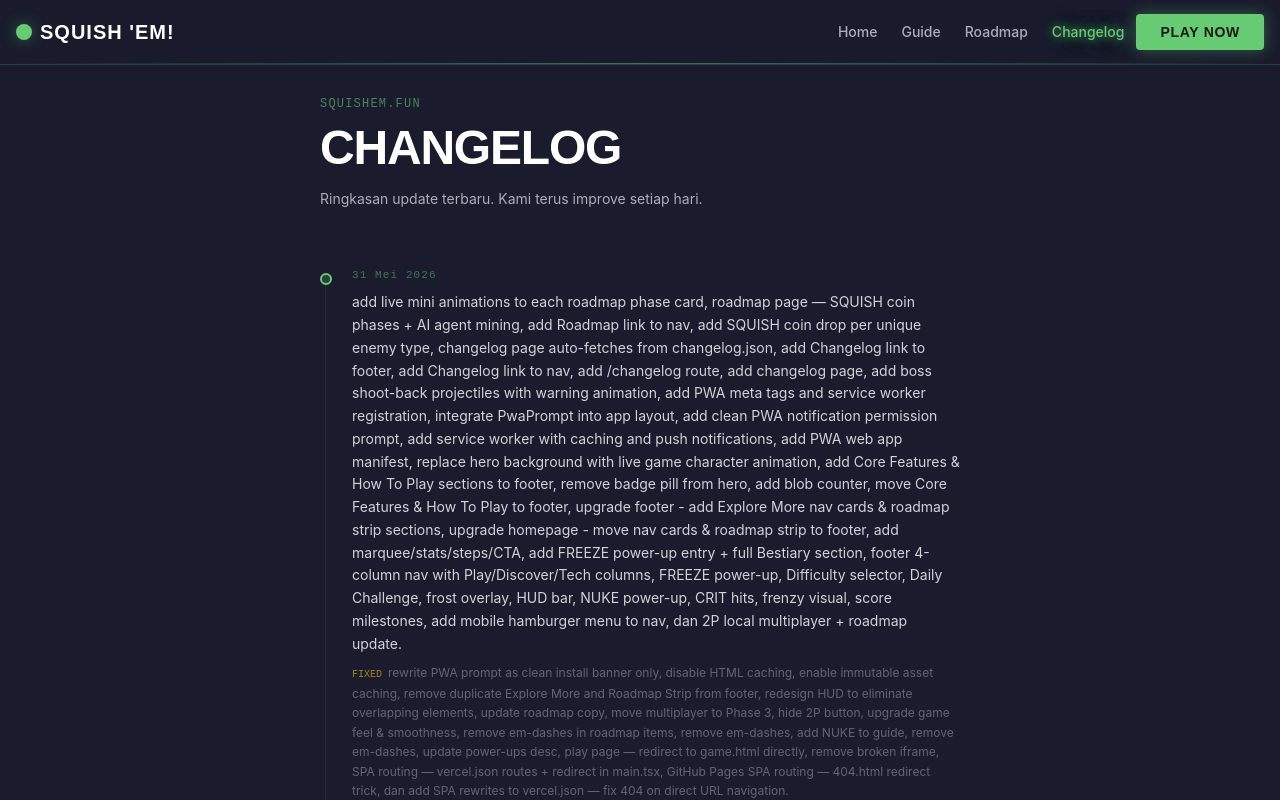
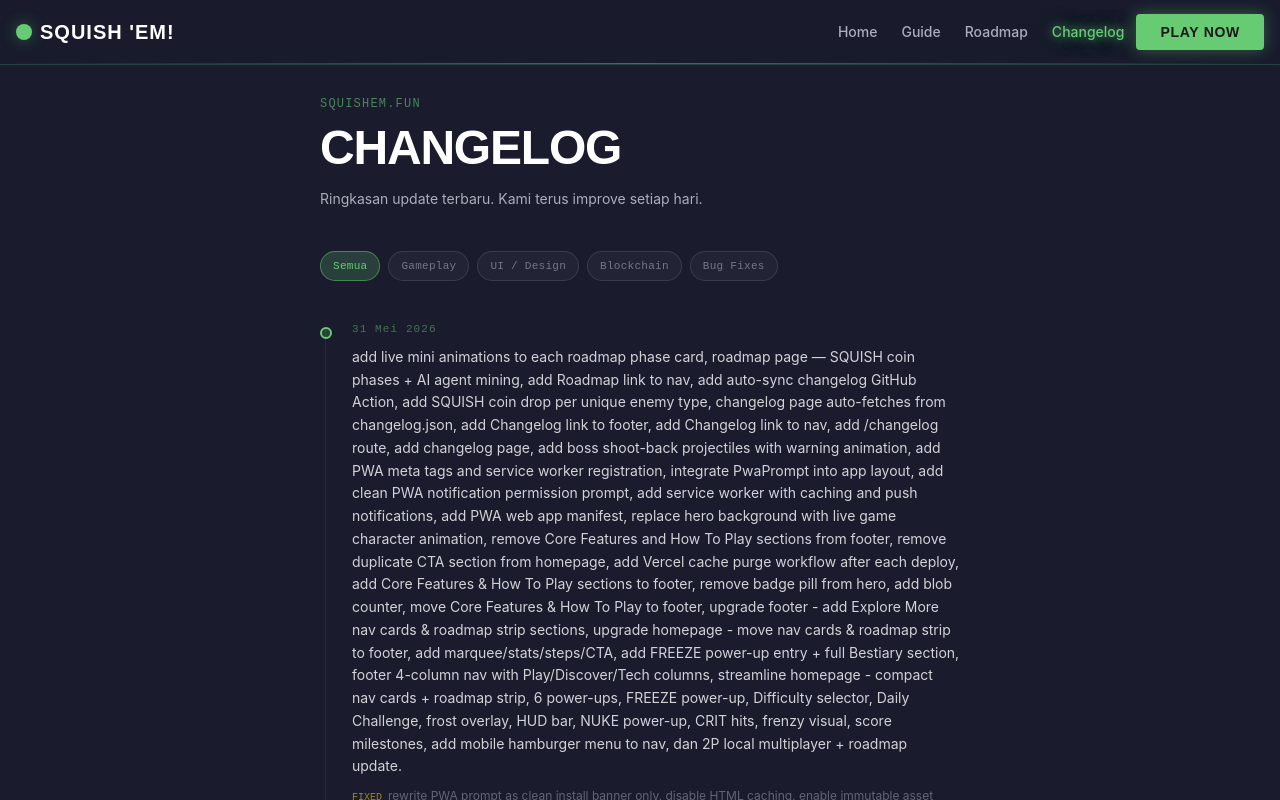
Before and after one commit to yusufsafary/squish-em, a React (Vite) app: page /changelog in a window 1280 px wide. Shown: the top 800 px of the page. Built offline with nearby package versions, Linux system fonts and the light colour scheme.

Commit message:
feat: add Built With section to homepage + changelog category filters (Gameplay/UI/Blockchain/Fixes)

```diff
--- a/src/pages/changelog.tsx
+++ b/src/pages/changelog.tsx
@@ -1,25 +1,39 @@
 import { useEffect, useState } from "react";
-import { motion } from "framer-motion";
+import { motion, AnimatePresence } from "framer-motion";
 
 interface CommitEntry { sha: string; message: string; timestamp: string; }
 interface BuildEntry { date: string; commits: CommitEntry[]; }
 interface ChangelogData { generated: string; builds: BuildEntry[]; }
 
+type Category = "all" | "gameplay" | "ui" | "blockchain" | "fixes";
+
+const CATEGORIES: { id: Category; label: string }[] = [
+  { id: "all",        label: "Semua"      },
+  { id: "gameplay",   label: "Gameplay"   },
+  { id: "ui",         label: "UI / Design"},
+  { id: "blockchain", label: "Blockchain" },
+  { id: "fixes",      label: "Bug Fixes"  },
+];
+
+const GAMEPLAY_KW   = /blob|boss|enemy|power.?up|squish|game|level|combo|shoot|leaderboard|difficulty|cannon|score|wave|nuke|freeze|crit|frenzy|mining.?agent|2p|multiplayer|powerup|kill|bullet|projectile|spawn|health/i;
+const UI_KW         = /nav|footer|hero|homepage|home.?page|landing|animation|visual|design|layout|banner|marquee|badge|font|style|icon|button|dark|ui|ux|responsive|mobile.?menu|hamburger|scroll|glassmorphic|ticker|card/i;
+const BLOCKCHAIN_KW = /solana|blockchain|token|wallet|nft|on.?chain|\$squish|spl|mining|crypto|web3|defi|smart.?contract/i;
+
+function categorize(msg: string): Category[] {
+  const cats: Category[] = [];
+  const lower = msg.toLowerCase();
+  if (/^fix/.test(lower)) cats.push("fixes");
+  if (GAMEPLAY_KW.test(lower))   cats.push("gameplay");
+  if (UI_KW.test(lower))         cats.push("ui");
+  if (BLOCKCHAIN_KW.test(lower)) cats.push("blockchain");
+  if (cats.length === 0) cats.push("ui");
+  return cats;
+}
+
 function parseCommit(msg: string) {
   const m = msg.match(/^(\w+)(?:\([^)]+\))?:\s*(.+)$/);
   if (m) return { type: m[1].toLowerCase(), title: m[2] };
   return { type: "", title: msg };
-}
-
-function buildSummary(commits: CommitEntry[]): { feats: string[]; fixes: string[] } {
-  const feats: string[] = [];
-  const fixes: string[] = [];
-  commits.forEach(c => {
-    const { type, title } = parseCommit(c.message);
-    if (type === "feat") feats.push(title);
-    else if (type === "fix") fixes.push(title);
-  });
-  return { feats, fixes };
 }
 
 function toSentence(items: string[]): string {
@@ -28,15 +42,32 @@ function toSentence(items: string[]): string {
   return items.slice(0, -1).join(", ") + ", dan " + items[items.length - 1] + ".";
 }
 
+function buildSummary(commits: CommitEntry[], activeFilter: Category) {
+  const feats: string[] = [];
+  const fixes: string[] = [];
+
+  commits.forEach(c => {
+    const { type, title } = parseCommit(c.message);
+    const cats = categorize(c.message);
+    if (activeFilter !== "all" && !cats.includes(activeFilter)) return;
+    if (type === "feat" || type === "ci" || type === "refactor" || type === "perf") feats.push(title);
+    else if (type === "fix") fixes.push(title);
+    else if (!type) feats.push(title);
+  });
+
+  return { feats, fixes };
+}
+
 function formatDate(dateStr: string): string {
   const d = new Date(dateStr + "T00:00:00Z");
   return d.toLocaleDateString("id-ID", { day: "numeric", month: "long", year: "numeric" });
 }
 
 export default function Changelog() {
-  const [data, setData] = useState<ChangelogData | null>(null);
+  const [data, setData]       = useState<ChangelogData | null>(null);
   const [loading, setLoading] = useState(true);
-  const [error, setError] = useState(false);
+  const [error, setError]     = useState(false);
+  const [active, setActive]   = useState<Category>("all");
 
   useEffect(() => {
     fetch("/changelog.json", { cache: "no-store" })
@@ -45,13 +76,19 @@ export default function Changelog() {
       .catch(() => { setError(true); setLoading(false); });
   }, []);
 
+  const hasContent = (build: BuildEntry) => {
+    const { feats, fixes } = buildSummary(build.commits, active);
+    return feats.length > 0 || fixes.length > 0;
+  };
+
   return (
     <main className="min-h-screen pt-24 pb-20">
       <div className="container mx-auto px-4 max-w-2xl">
 
+        {/* Header */}
         <motion.div
-          initial={{ opacity: 0, y: 20 }} animate={{ opacity: 1, y: 0 }} transition={{ duration: 0.5 }}
-          className="mb-14"
+          initial={{ opacity: 0, y: 20 }} animate={{ opacity: 1, y: 0 }}
+          transition={{ duration: 0.5 }} className="mb-10"
         >
           <p className="font-mono text-xs text-primary/60 tracking-widest mb-3">SQUISHEM.FUN</p>
           <h1 className="font-display font-black text-4xl md:text-5xl text-white tracking-tight mb-4">Changelog</h1>
@@ -60,6 +97,28 @@ export default function Changelog() {
           </p>
         </motion.div>
 
+        {/* Filter tabs */}
+        <motion.div
+          initial={{ opacity: 0, y: 10 }} animate={{ opacity: 1, y: 0 }}
+          transition={{ duration: 0.4, delay: 0.15 }}
+          className="flex flex-wrap gap-2 mb-10"
+        >
+          {CATEGORIES.map(cat => (
+            <button
+              key={cat.id}
+              onClick={() => setActive(cat.id)}
+              className={`px-3 py-1.5 rounded-full font-mono text-[11px] tracking-wide border transition-all duration-200 ${
+                active === cat.id
+                  ? "bg-primary/20 border-primary/50 text-primary"
+                  : "bg-white/4 border-white/10 text-muted-foreground/60 hover:border-white/20 hover:text-white/70"
+              }`}
+            >
+              {cat.label}
+            </button>
+          ))}
+        </motion.div>
+
+        {/* States */}
         {loading && (
           <div className="space-y-8">
             {[1, 2, 3].map(n => (
@@ -82,31 +141,34 @@ export default function Changelog() {
         )}
 
         {data && (
-          <div className="relative">
+          <AnimatePresence mode="wait">
+            <motion.div
+              key={active}
+              initial={{ opacity: 0, y: 8 }} animate={{ opacity: 1, y: 0 }}
+              exit={{ opacity: 0 }} transition={{ duration: 0.25 }}
+              className="relative"
+            >
               <div className="absolute left-[5px] top-2 bottom-0 w-px bg-white/6" />
               <div className="space-y-12">
                 {data.builds.map((build, bi) => {
-                const { feats, fixes } = buildSummary(build.commits);
-                if (feats.length === 0 && fixes.length === 0) return null;
+                  if (!hasContent(build)) return null;
+                  const { feats, fixes } = buildSummary(build.commits, active);
                   return (
                     <motion.div
-                    key={build.date}
-                    initial={{ opacity: 0, y: 20 }} animate={{ opacity: 1, y: 0 }}
-                    transition={{ duration: 0.4, delay: bi * 0.07 }}
+                      key={build.date + active}
+                      initial={{ opacity: 0, y: 16 }} animate={{ opacity: 1, y: 0 }}
+                      transition={{ duration: 0.35, delay: bi * 0.05 }}
                       className="relative pl-8"
                     >
                       <div className="absolute left-0 top-1.5 w-3 h-3 rounded-full border-2 border-primary bg-primary/20" />
-
                       <p className="font-mono text-[11px] text-primary/50 tracking-widest mb-2">
                         {formatDate(build.date)}
                       </p>
-
                       {feats.length > 0 && (
                         <p className="text-sm text-white/80 leading-relaxed mb-2">
                           {toSentence(feats)}
                         </p>
                       )}
-
                       {fixes.length > 0 && (
                         <p className="text-xs text-muted-foreground/50 leading-relaxed">
                           <span className="text-yellow-400/60 font-mono text-[10px] mr-1.5">FIXED</span>
@@ -116,21 +178,28 @@ export default function Changelog() {
                     </motion.div>
                   );
                 }).filter(Boolean)}
+
+                {data.builds.every(b => !hasContent(b)) && (
+                  <p className="pl-8 font-mono text-xs text-muted-foreground/35">
+                    Belum ada update di kategori ini.
+                  </p>
+                )}
               </div>
-          </div>
+            </motion.div>
+          </AnimatePresence>
         )}
 
         {data && (
           <div className="mt-14 pt-5 border-t border-white/5">
             <p className="font-mono text-[10px] text-muted-foreground/25">
-              Diperbarui: {new Date(data.generated).toLocaleString("id-ID", {
+              Diperbarui:{" "}
+              {new Date(data.generated).toLocaleString("id-ID", {
                 day: "numeric", month: "short", year: "numeric",
-                hour: "2-digit", minute: "2-digit"
+                hour: "2-digit", minute: "2-digit",
               })}
             </p>
           </div>
         )}
-
       </div>
     </main>
   );
--- a/src/pages/home.tsx
+++ b/src/pages/home.tsx
@@ -173,6 +173,123 @@ function MarqueeTicker() {
   );
 }
 
+
+function BuiltWith() {
+  const TECHS = [
+    {
+      category: "Frontend",
+      color: "127,65%,52%",
+      items: [
+        { name: "React 18",        desc: "UI component engine"          },
+        { name: "TypeScript",      desc: "Type-safe codebase"           },
+        { name: "Vite",            desc: "Dev server & bundler"         },
+        { name: "Framer Motion",   desc: "Animations & transitions"     },
+        { name: "Tailwind CSS",    desc: "Utility-first styling"        },
+      ],
+    },
+    {
+      category: "Blockchain",
+      color: "263,68%,60%",
+      items: [
+        { name: "Solana",          desc: "Layer-1 chain for $SQUISH"    },
+        { name: "Anchor",          desc: "Smart contract framework"     },
+        { name: "$SQUISH SPL",     desc: "In-game token standard"       },
+        { name: "Phantom Wallet",  desc: "Web3 wallet integration"      },
+        { name: "Helius RPC",      desc: "High-speed Solana node"       },
+      ],
+    },
+    {
+      category: "AI & Python",
+      color: "48,95%,58%",
+      items: [
+        { name: "Python 3.12",     desc: "AI agent runtime"             },
+        { name: "RL-DQN",          desc: "Reinforcement learning model" },
+        { name: "NumPy",           desc: "State vector processing"      },
+        { name: "WebSocket",       desc: "Real-time agent↔game bridge"  },
+        { name: "ONNX Runtime",    desc: "On-device model inference"    },
+      ],
+    },
+    {
+      category: "Infrastructure",
+      color: "215,88%,62%",
+      items: [
+        { name: "Vercel Edge",     desc: "Global CDN deployment"        },
+        { name: "PWA / SW",        desc: "Offline & installable"        },
+        { name: "GitHub Actions",  desc: "CI / auto-changelog"          },
+        { name: "Canvas API",      desc: "Game rendering engine"        },
+        { name: "Web Audio API",   desc: "8-bit sound synthesis"        },
+      ],
+    },
+  ];
+
+  return (
+    <section className="border-t border-white/5 py-20 bg-background">
+      <div className="container mx-auto px-4 max-w-5xl">
+        <motion.div
+          initial={{ opacity: 0, y: 20 }} whileInView={{ opacity: 1, y: 0 }}
+          viewport={{ once: true, margin: "-60px" }} transition={{ duration: 0.5 }}
+          className="mb-12"
+        >
+          <p className="font-mono text-xs text-primary/60 tracking-widest mb-3">STACK</p>
+          <h2 className="font-display font-black text-3xl md:text-4xl text-white tracking-tight">
+            Built With
+          </h2>
+          <p className="text-muted-foreground text-sm mt-3 max-w-lg leading-relaxed">
+            Open, modern tech from browser to blockchain. No proprietary lock-in.
+          </p>
+        </motion.div>
+
+        <div className="grid grid-cols-1 sm:grid-cols-2 gap-5">
+          {TECHS.map((group, gi) => (
+            <motion.div
+              key={group.category}
+              initial={{ opacity: 0, y: 24 }} whileInView={{ opacity: 1, y: 0 }}
+              viewport={{ once: true, margin: "-40px" }}
+              transition={{ duration: 0.4, delay: gi * 0.08 }}
+              className="rounded-xl border border-white/8 bg-white/[0.02] p-5 hover:border-white/16 transition-colors"
+            >
+              <div className="flex items-center gap-2 mb-4">
+                <span
+                  className="w-2 h-2 rounded-full flex-shrink-0"
+                  style={{ background: `hsl(${group.color})`, boxShadow: `0 0 6px hsl(${group.color} / 0.6)` }}
+                />
+                <span
+                  className="font-mono text-[10px] tracking-widest font-bold"
+                  style={{ color: `hsl(${group.color})` }}
+                >
+                  {group.category.toUpperCase()}
+                </span>
+              </div>
+              <ul className="space-y-3">
+                {group.items.map((item, ii) => (
+                  <motion.li
+                    key={item.name}
+                    initial={{ opacity: 0, x: -8 }} whileInView={{ opacity: 1, x: 0 }}
+                    viewport={{ once: true }}
+                    transition={{ duration: 0.3, delay: gi * 0.08 + ii * 0.04 }}
+                    className="flex items-center justify-between gap-3"
+                  >
+                    <span className="text-sm font-medium text-white/85">{item.name}</span>
+                    <span className="text-[11px] text-muted-foreground/50 text-right leading-tight">{item.desc}</span>
+                  </motion.li>
+                ))}
+              </ul>
+            </motion.div>
+          ))}
+        </div>
+
+        <motion.p
+          initial={{ opacity: 0 }} whileInView={{ opacity: 1 }}
+          viewport={{ once: true }} transition={{ duration: 0.5, delay: 0.3 }}
+          className="font-mono text-[10px] text-muted-foreground/25 mt-8 text-center"
+        >
+          All game logic runs client-side — zero backend latency during gameplay.
+        </motion.p>
+      </div>
+    </section>
+  );
+}
+
 export default function Home() {
   const { muted, setMuted, playShoot, playClick } = useGameSound();
   const heroRef = useRef<HTMLElement>(null);
@@ -324,6 +441,9 @@ export default function Home() {
 
       {/* ── Marquee Ticker ───────────────────────────────────────────────── */}
       <MarqueeTicker />
+
+      {/* ── Built With ────────────────────────────────────────────────────── */}
+      <BuiltWith />
     </main>
   );
 }
```
Lines whose indentation alone changed are shown as unchanged.
